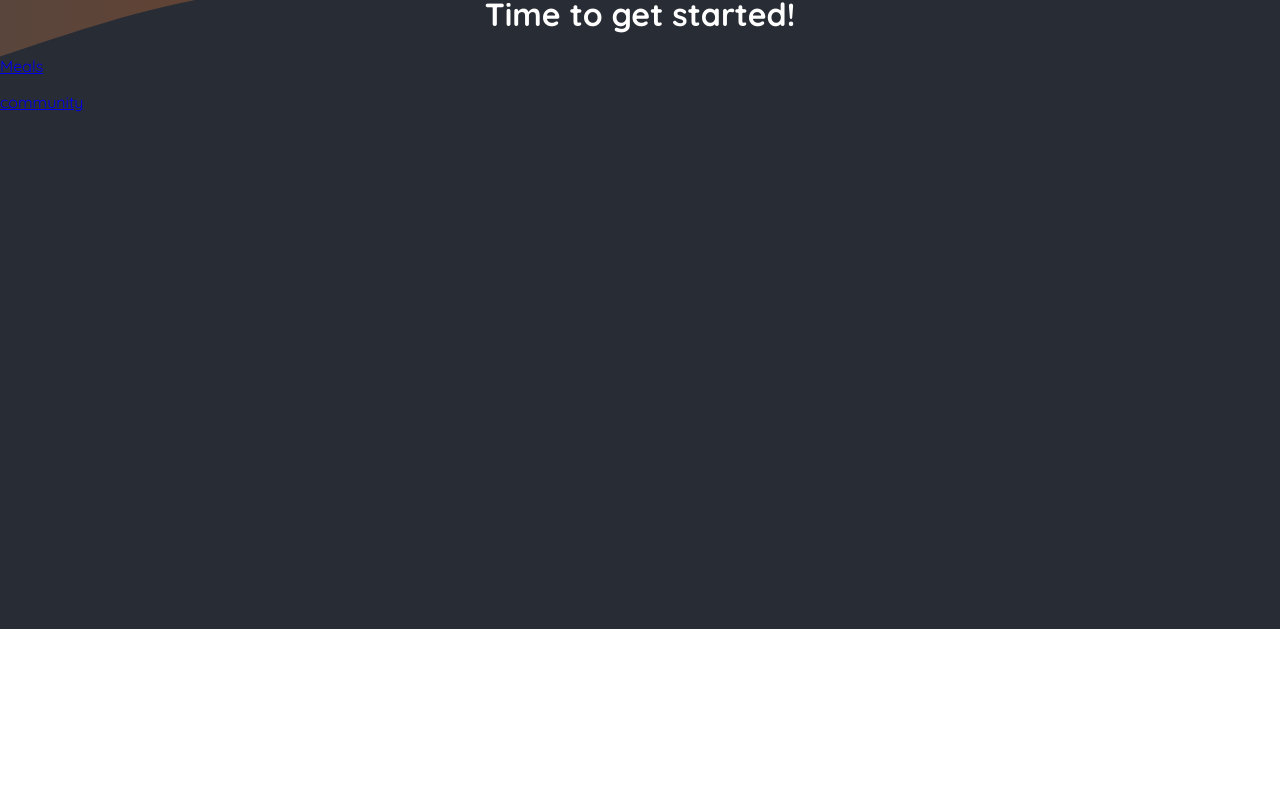
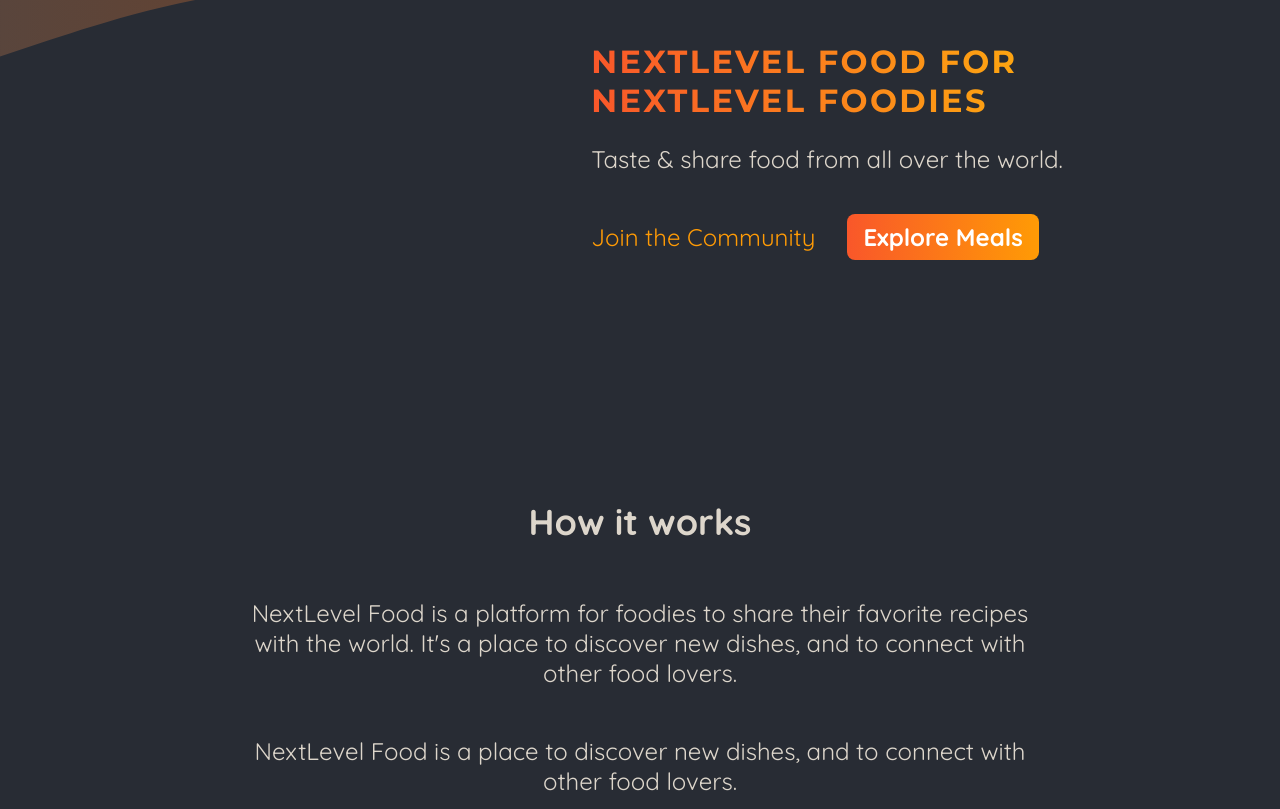
Before and after one commit to GyGaByyyTe/next.level.food, a Next.js app: page / in a window 1280 px wide. Shown: the part 171-980 px from the top of the page. Before the commit the page ends 800 px from the top, so only its background shows below. Built offline with nearby package versions, Linux system fonts and the light colour scheme.

Commit message:
Update main page texts

```diff
--- a/app/page.module.css
+++ b/app/page.module.css
@@ -1,168 +1,75 @@
-.page {
-  --gray-rgb: 0, 0, 0;
-  --gray-alpha-200: rgba(var(--gray-rgb), 0.08);
-  --gray-alpha-100: rgba(var(--gray-rgb), 0.05);
-
-  --button-primary-hover: #383838;
-  --button-secondary-hover: #f2f2f2;
-
-  display: grid;
-  grid-template-rows: 20px 1fr 20px;
-  align-items: center;
-  justify-items: center;
-  min-height: 100svh;
-  padding: 80px;
-  gap: 64px;
-  font-family: var(--font-geist-sans);
+.header {
+  display: flex;
+  gap: 3rem;
+  margin: 3rem auto;
+  width: 90%;
+  max-width: 75rem;
 }
 
-@media (prefers-color-scheme: dark) {
-  .page {
-    --gray-rgb: 255, 255, 255;
-    --gray-alpha-200: rgba(var(--gray-rgb), 0.145);
-    --gray-alpha-100: rgba(var(--gray-rgb), 0.06);
-
-    --button-primary-hover: #ccc;
-    --button-secondary-hover: #1a1a1a;
-  }
+.slideshow {
+  width: 40rem;
+  height: 25rem;
 }
 
-.main {
+.hero {
+  color: #ddd6cb;
+  font-size: 1.5rem;
+}
+
+.hero h1 {
+  font-size: 2rem;
+  font-weight: bold;
+  font-family: 'Montserrat', sans-serif;
+  letter-spacing: 0.15rem;
+  text-transform: uppercase;
+  background: linear-gradient(90deg, #f9572a, #ffc905);
+  background-clip: text;
+  -webkit-background-clip: text;
+  -webkit-text-fill-color: transparent;
+}
+
+.cta {
+  font-size: 1.5rem;
+  display: flex;
+  gap: 1rem;
+}
+
+.cta a {
+  display: inline-block;
+  margin-top: 1rem;
+  padding: 0.5rem 1rem;
+  border-radius: 0.5rem;
+  background: linear-gradient(90deg, #f9572a, #ff9b05);
+  color: #ffffff;
+  font-weight: bold;
+  text-decoration: none;
+}
+
+.cta a:hover,
+.cta a:active {
+  background: linear-gradient(90deg, #fd4715, #f9b241);
+}
+
+.cta a:first-child {
+  background: transparent;
+  font-weight: normal;
+  color: #ff9b05;
+  padding-left: 0;
+}
+
+.cta a:first-child:hover,
+.cta a:first-child:active {
+  background: transparent;
+  color: #f9b241;
+}
+
+.section {
   display: flex;
   flex-direction: column;
-  gap: 32px;
-  grid-row-start: 2;
+  color: #ddd6cb;
+  font-size: 1.5rem;
+  max-width: 50rem;
+  width: 90%;
+  margin: 2rem auto;
+  text-align: center;
 }
-
-.main ol {
-  font-family: var(--font-geist-mono);
-  padding-left: 0;
-  margin: 0;
-  font-size: 14px;
-  line-height: 24px;
-  letter-spacing: -0.01em;
-  list-style-position: inside;
-}
-
-.main li:not(:last-of-type) {
-  margin-bottom: 8px;
-}
-
-.main code {
-  font-family: inherit;
-  background: var(--gray-alpha-100);
-  padding: 2px 4px;
-  border-radius: 4px;
-  font-weight: 600;
-}
-
-.ctas {
-  display: flex;
-  gap: 16px;
-}
-
-.ctas a {
-  appearance: none;
-  border-radius: 128px;
-  height: 48px;
-  padding: 0 20px;
-  border: none;
-  border: 1px solid transparent;
-  transition:
-    background 0.2s,
-    color 0.2s,
-    border-color 0.2s;
-  cursor: pointer;
-  display: flex;
-  align-items: center;
-  justify-content: center;
-  font-size: 16px;
-  line-height: 20px;
-  font-weight: 500;
-}
-
-a.primary {
-  background: var(--foreground);
-  color: var(--background);
-  gap: 8px;
-}
-
-a.secondary {
-  border-color: var(--gray-alpha-200);
-  min-width: 158px;
-}
-
-.footer {
-  grid-row-start: 3;
-  display: flex;
-  gap: 24px;
-}
-
-.footer a {
-  display: flex;
-  align-items: center;
-  gap: 8px;
-}
-
-.footer img {
-  flex-shrink: 0;
-}
-
-/* Enable hover only on non-touch devices */
-@media (hover: hover) and (pointer: fine) {
-  a.primary:hover {
-    background: var(--button-primary-hover);
-    border-color: transparent;
-  }
-
-  a.secondary:hover {
-    background: var(--button-secondary-hover);
-    border-color: transparent;
-  }
-
-  .footer a:hover {
-    text-decoration: underline;
-    text-underline-offset: 4px;
-  }
-}
-
-@media (max-width: 600px) {
-  .page {
-    padding: 32px;
-    padding-bottom: 80px;
-  }
-
-  .main {
-    align-items: center;
-  }
-
-  .main ol {
-    text-align: center;
-  }
-
-  .ctas {
-    flex-direction: column;
-  }
-
-  .ctas a {
-    font-size: 14px;
-    height: 40px;
-    padding: 0 16px;
-  }
-
-  a.secondary {
-    min-width: auto;
-  }
-
-  .footer {
-    flex-wrap: wrap;
-    align-items: center;
-    justify-content: center;
-  }
-}
-
-@media (prefers-color-scheme: dark) {
-  .logo {
-    filter: invert();
-  }
-}
--- a/app/page.tsx
+++ b/app/page.tsx
@@ -1,17 +1,49 @@
 import Link from 'next/link';
+import cl from './page.module.css';
 
 export default function Home() {
   return (
+    <>
+      <header className={cl.header}>
+        <div className={cl.slideshow}></div>
+        <div>
+          <div className={cl.hero}>
+            <h1>NextLevel Food for NextLevel Foodies</h1>
+            <p>Taste & share food from all over the world.</p>
+          </div>
+          <div className={cl.cta}>
+            <Link href="/community">Join the Community</Link>
+            <Link href="/meals">Explore Meals</Link>
+          </div>
+        </div>
+      </header>
       <main>
-      <h1 style={{ color: 'white', textAlign: 'center' }}>
-        Time to get started!
-      </h1>
+        <section className={cl.section}>
+          <h2>How it works</h2>
           <p>
-        <Link href="/meals">Meals</Link>
+            NextLevel Food is a platform for foodies to share their favorite
+            recipes with the world. It&apos;s a place to discover new dishes,
+            and to connect with other food lovers.
           </p>
           <p>
-        <Link href="/community">community</Link>
+            NextLevel Food is a place to discover new dishes, and to connect
+            with other food lovers.
           </p>
+        </section>
+
+        <section className={cl.section}>
+          <h2>Why NextLevel Food?</h2>
+          <p>
+            NextLevel Food is a platform for foodies to share their favorite
+            recipes with the world. It&apos;s a place to discover new dishes,
+            and to connect with other food lovers.
+          </p>
+          <p>
+            NextLevel Food is a place to discover new dishes, and to connect
+            with other food lovers.
+          </p>
+        </section>
       </main>
+    </>
   );
 }
--- a/components/MainHeader/MainHeader.tsx
+++ b/components/MainHeader/MainHeader.tsx
@@ -9,7 +9,7 @@
     <>
       <MainHeaderBackground />
       <header className={cl.header}>
-        <Link href="/public" className={cl.logo}>
+        <Link href="/" className={cl.logo}>
           <Image priority src={logoImg} alt="Logo with food" />
           Next.Level Food
         </Link>
```
Lines whose indentation alone changed are shown as unchanged.
